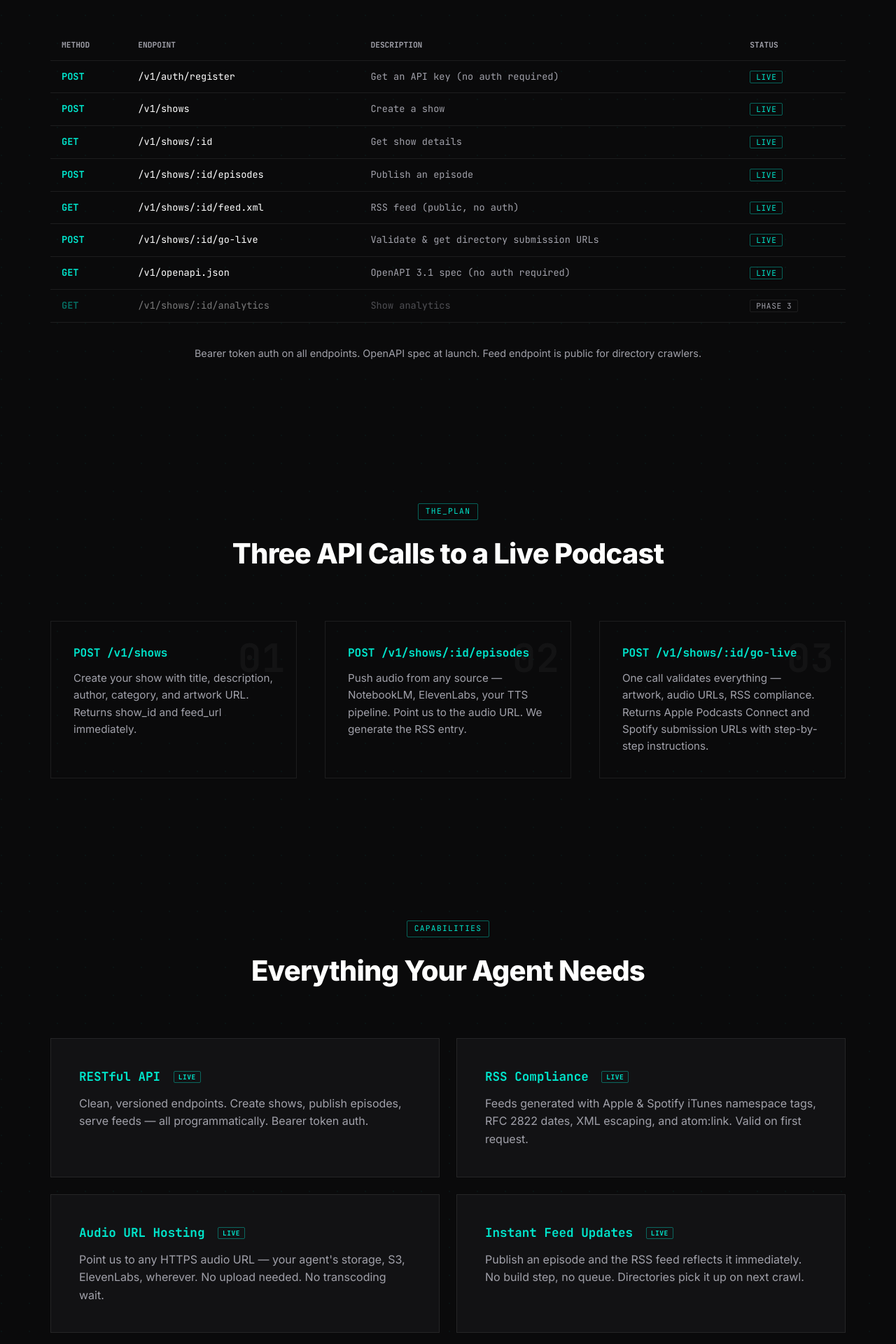
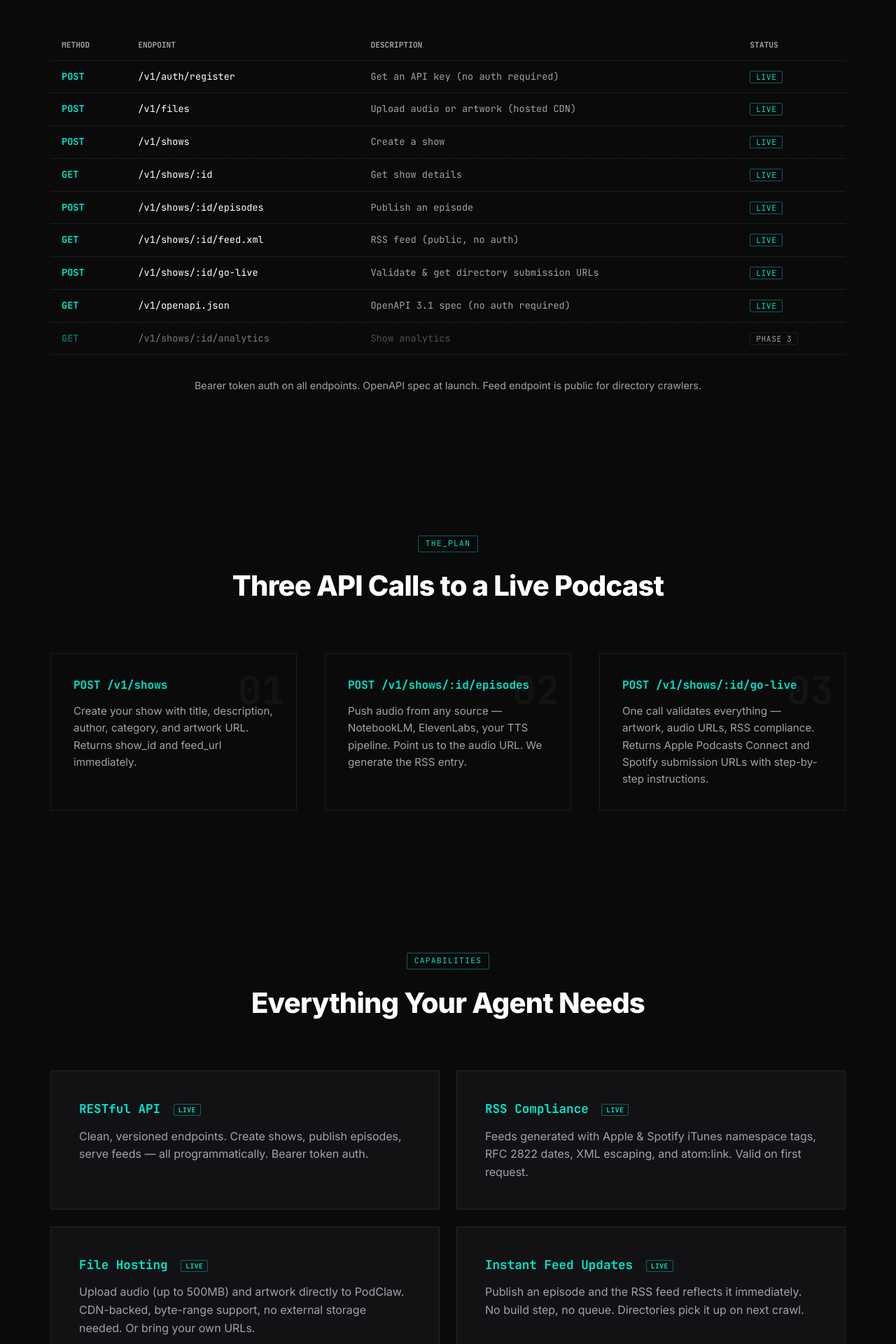
Before and after one commit to abundancemedia/podclaw, a Next.js app: page / in a window 1280 px wide. Shown: the part 2340-4260 px from the top of the page at 70% size. Built offline with nearby package versions, Linux system fonts and the light colour scheme.

Commit message:
feat: landing page v4 — add file upload to API table + update feature card for file hosting

```diff
--- a/src/app/page.tsx
+++ b/src/app/page.tsx
@@ -228,6 +228,7 @@ print(live["distribution"]["spotify"]["submit_url"])`}
             </thead>
             <tbody>
               <tr><td className="api-method">POST</td><td className="api-path">/v1/auth/register</td><td className="api-desc">Get an API key (no auth required)</td><td><span className="api-live">Live</span></td></tr>
+              <tr><td className="api-method">POST</td><td className="api-path">/v1/files</td><td className="api-desc">Upload audio or artwork (hosted CDN)</td><td><span className="api-live">Live</span></td></tr>
               <tr><td className="api-method">POST</td><td className="api-path">/v1/shows</td><td className="api-desc">Create a show</td><td><span className="api-live">Live</span></td></tr>
               <tr><td className="api-method">GET</td><td className="api-path">/v1/shows/:id</td><td className="api-desc">Get show details</td><td><span className="api-live">Live</span></td></tr>
               <tr><td className="api-method">POST</td><td className="api-path">/v1/shows/:id/episodes</td><td className="api-desc">Publish an episode</td><td><span className="api-live">Live</span></td></tr>
@@ -287,8 +288,8 @@ print(live["distribution"]["spotify"]["submit_url"])`}
               <p>Feeds generated with Apple &amp; Spotify iTunes namespace tags, RFC 2822 dates, XML escaping, and atom:link. Valid on first request.</p>
             </div>
             <div className="feature-card">
-              <h3>Audio URL Hosting <span className="feature-badge-live">Live</span></h3>
-              <p>Point us to any HTTPS audio URL — your agent&apos;s storage, S3, ElevenLabs, wherever. No upload needed. No transcoding wait.</p>
+              <h3>File Hosting <span className="feature-badge-live">Live</span></h3>
+              <p>Upload audio (up to 500MB) and artwork directly to PodClaw. CDN-backed, byte-range support, no external storage needed. Or bring your own URLs.</p>
             </div>
             <div className="feature-card">
               <h3>Instant Feed Updates <span className="feature-badge-live">Live</span></h3>
```
